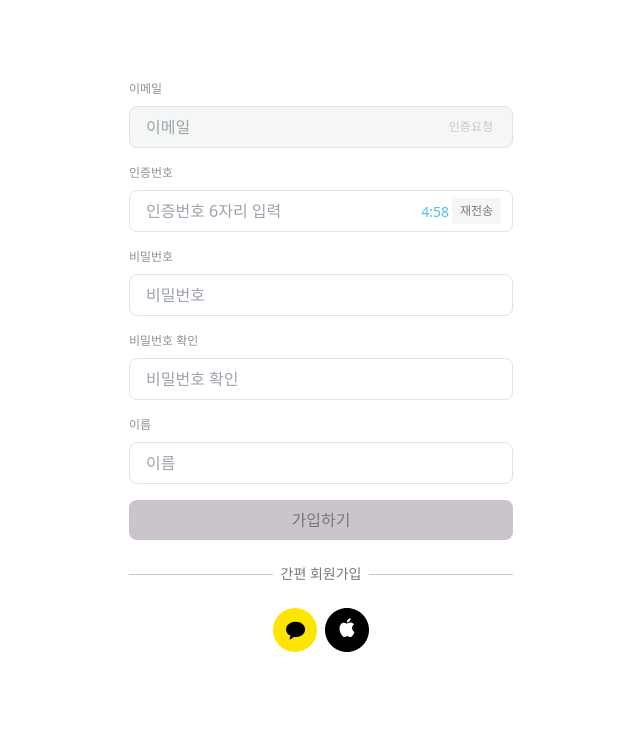
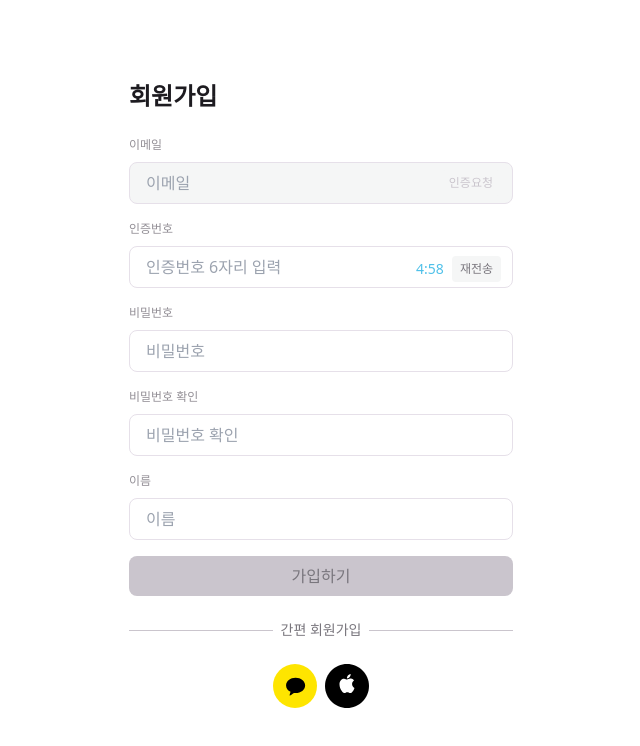
Before and after one commit to flip-sync/flip-sync-web, a Next.js app: page /signup in a window 1280 px wide. Both pictures are taken after a click on the button "인증요청". Shown: the top 746 px of the page, without its empty margins (319-959 px from the left). Built offline with nearby package versions, Linux system fonts and the light colour scheme.

Commit message:
feat: 회원가입 유효성 검사 작업 완료

```diff
--- a/src/app/components/InputField.tsx
+++ b/src/app/components/InputField.tsx
@@ -8,6 +8,7 @@ interface InputFieldProps {
   placeholder: string;
   isClearable?: boolean;
   disabled?: boolean;
+  onBlur?: () => void;
 }
 
 export default function InputField({
@@ -18,6 +19,7 @@ export default function InputField({
   placeholder,
   disabled = false,
   isClearable = false,
+  onBlur,
 }: InputFieldProps) {
   return (
     <div className="flex flex-col gap-2">
@@ -34,6 +36,7 @@ export default function InputField({
           className={`w-full px-4 py-2 border rounded-lg focus:outline-none border-gray-7 focus:border-gray-5 ${
             disabled ? "bg-gray-8 text-gray-6 cursor-not-allowed" : ""
           }`}
+          onBlur={onBlur}
         />
         {value && isClearable && (
           <button
--- /dev/null
+++ b/src/app/components/checkInputField.tsx
@@ -0,0 +1,78 @@
+import { useState, useEffect } from "react";
+import InputField from "./InputField";
+
+interface ValidationRule {
+  validate: (value: string) => boolean;
+  message: string;
+}
+
+interface CheckInputFieldProps {
+  label: string;
+  type: string;
+  value: string;
+  onChange: (value: string) => void;
+  placeholder: string;
+  disabled?: boolean;
+  rules?: ValidationRule[];
+  // 즉시 검증할지, 포커스를 잃었을 때 검증할지 설정
+  validateMode?: "immediate" | "onBlur";
+  onValidation?: (isValid: boolean) => void;
+}
+
+export default function CheckInputField({
+  label,
+  type,
+  value,
+  onChange,
+  placeholder,
+  disabled = false,
+  rules = [],
+  validateMode = "onBlur",
+  onValidation,
+}: CheckInputFieldProps) {
+  const [error, setError] = useState<string>("");
+  const [isDirty, setIsDirty] = useState(false);
+
+  const validate = () => {
+    for (const rule of rules) {
+      if (!rule.validate(value)) {
+        setError(rule.message);
+        onValidation?.(false);
+        return;
+      }
+    }
+    setError("");
+    onValidation?.(true);
+  };
+
+  useEffect(() => {
+    if (validateMode === "immediate" && isDirty) {
+      validate();
+    }
+  }, [value, validateMode, isDirty]);
+
+  const handleBlur = () => {
+    setIsDirty(true);
+    if (validateMode === "onBlur") {
+      validate();
+    }
+  };
+
+  return (
+    <div className="space-y-1">
+      <InputField
+        label={label}
+        type={type}
+        value={value}
+        onChange={(newValue) => {
+          onChange(newValue);
+          setIsDirty(true);
+        }}
+        placeholder={placeholder}
+        disabled={disabled}
+        onBlur={handleBlur}
+      />
+      {error && <p className="text-[12px] text-red-500">{error}</p>}
+    </div>
+  );
+}
--- a/src/app/signup/components/VerificationInput.tsx
+++ b/src/app/signup/components/VerificationInput.tsx
@@ -16,6 +16,9 @@ export default function VerificationInput({
 }: VerificationInputProps) {
   const [isRequested, setIsRequested] = useState(false);
   const [timeLeft, setTimeLeft] = useState(300);
+  const [verificationStatus, setVerificationStatus] = useState<
+    "" | "success" | "error"
+  >("");
 
   useEffect(() => {
     if (!isRequested) return;
@@ -33,6 +36,16 @@ export default function VerificationInput({
     return () => clearInterval(timer);
   }, [isRequested]);
 
+  useEffect(() => {
+    if (verificationCode.length === 6) {
+      // TODO: 실제 API 호출로 변경
+      const isValid = verificationCode === "123456"; // 임시 검증 로직
+      setVerificationStatus(isValid ? "success" : "error");
+    } else {
+      setVerificationStatus("");
+    }
+  }, [verificationCode]);
+
   const minutes = Math.floor(timeLeft / 60);
   const seconds = timeLeft % 60;
 
@@ -44,6 +57,8 @@ export default function VerificationInput({
 
   const handleResend = () => {
     setTimeLeft(300);
+    setVerificationStatus("");
+    onVerificationChange("");
     // TODO: 재인증 요청 API 호출
   };
 
@@ -73,27 +88,51 @@ export default function VerificationInput({
       </div>
 
       {isRequested && (
+        <div>
           <div className="relative">
             <InputField
               label="인증번호"
               type="text"
               value={verificationCode}
-            onChange={onVerificationChange}
+              onChange={(value) => {
+                const numericValue = value.replace(/[^0-9]/g, "");
+                if (numericValue.length <= 6) {
+                  onVerificationChange(numericValue);
+                }
+              }}
               placeholder="인증번호 6자리 입력"
+              disabled={verificationStatus === "success"}
             />
-          <div className="absolute right-16 top-[37.5px] text-sm text-primary">
+            {verificationStatus !== "success" && (
+              <div className="flex items-center gap-2 absolute right-3 top-[35.5px] text-sm">
+                <span className="text-primary">
                   {`${minutes}:${seconds.toString().padStart(2, "0")}`}
-          </div>
+                </span>
                 <button
                   type="button"
                   onClick={handleResend}
-            className={`absolute right-3 top-[34px] bg-gray-8 text-[12px] leading-[18px] px-2 py-1 rounded-[4px] text-gray-4 hover:text-primary-dark
-          `}
+                  className="text-gray-4 bg-gray-8 text-[12px] leading-[18px] px-2 py-1 rounded-[4px]"
                 >
                   재전송
                 </button>
               </div>
             )}
           </div>
+          {verificationStatus && (
+            <p
+              className={`mt-1 text-[12px] ${
+                verificationStatus === "success"
+                  ? "text-primary"
+                  : "text-red-500"
+              }`}
+            >
+              {verificationStatus === "success"
+                ? "인증번호가 일치합니다."
+                : "인증번호가 일치하지 않습니다."}
+            </p>
+          )}
+        </div>
+      )}
+    </div>
   );
 }
--- a/src/app/signup/page.tsx
+++ b/src/app/signup/page.tsx
@@ -5,6 +5,7 @@ import { useRouter } from "next/navigation";
 import InputField from "../components/InputField";
 import VerificationInput from "./components/VerificationInput";
 import SocialLogin from "../components/SocialLogin";
+import CheckInputField from "../components/checkInputField";
 
 export default function SignupPage() {
   const [email, setEmail] = useState("");
@@ -13,14 +14,15 @@ export default function SignupPage() {
   const [passwordConfirm, setPasswordConfirm] = useState("");
   const [name, setName] = useState("");
   const router = useRouter();
+  const [isPasswordValid, setIsPasswordValid] = useState(false);
+  const [isPasswordConfirmValid, setIsPasswordConfirmValid] = useState(false);
 
   const isFormValid =
     email &&
     verificationCode &&
-    password &&
-    passwordConfirm &&
-    name &&
-    password === passwordConfirm;
+    isPasswordValid &&
+    isPasswordConfirmValid &&
+    name;
 
   const handleSignup = (e: React.FormEvent) => {
     e.preventDefault();
@@ -29,9 +31,32 @@ export default function SignupPage() {
     router.push("/login");
   };
 
+  const passwordRules = [
+    {
+      validate: (value: string) => value.length >= 8,
+      message: "비밀번호는 8자 이상이어야 합니다.",
+    },
+    {
+      validate: (value: string) => /[A-Z]/.test(value),
+      message: "대문자를 포함해야 합니다.",
+    },
+    {
+      validate: (value: string) => /[0-9]/.test(value),
+      message: "숫자를 포함해야 합니다.",
+    },
+  ];
+
+  const passwordConfirmRules = [
+    {
+      validate: (value: string) => value === password,
+      message: "비밀번호가 일치하지 않습니다.",
+    },
+  ];
+
   return (
     <div className="flex items-center justify-center py-12">
       <div className="w-full max-w-md p-8 space-y-6 bg-white rounded-lg">
+        <h1 className="text-2xl font-bold">회원가입</h1>
         <form onSubmit={handleSignup} className="space-y-4">
           <VerificationInput
             email={email}
@@ -39,19 +64,25 @@ export default function SignupPage() {
             verificationCode={verificationCode}
             onVerificationChange={setVerificationCode}
           />
-          <InputField
+          <CheckInputField
             label="비밀번호"
             type="password"
             value={password}
             onChange={setPassword}
             placeholder="비밀번호"
+            rules={passwordRules}
+            validateMode="immediate"
+            onValidation={setIsPasswordValid}
           />
-          <InputField
+          <CheckInputField
             label="비밀번호 확인"
             type="password"
             value={passwordConfirm}
             onChange={setPasswordConfirm}
             placeholder="비밀번호 확인"
+            rules={passwordConfirmRules}
+            validateMode="immediate"
+            onValidation={setIsPasswordConfirmValid}
           />
           <InputField
             label="이름"
```
Lines whose indentation alone changed are shown as unchanged.
